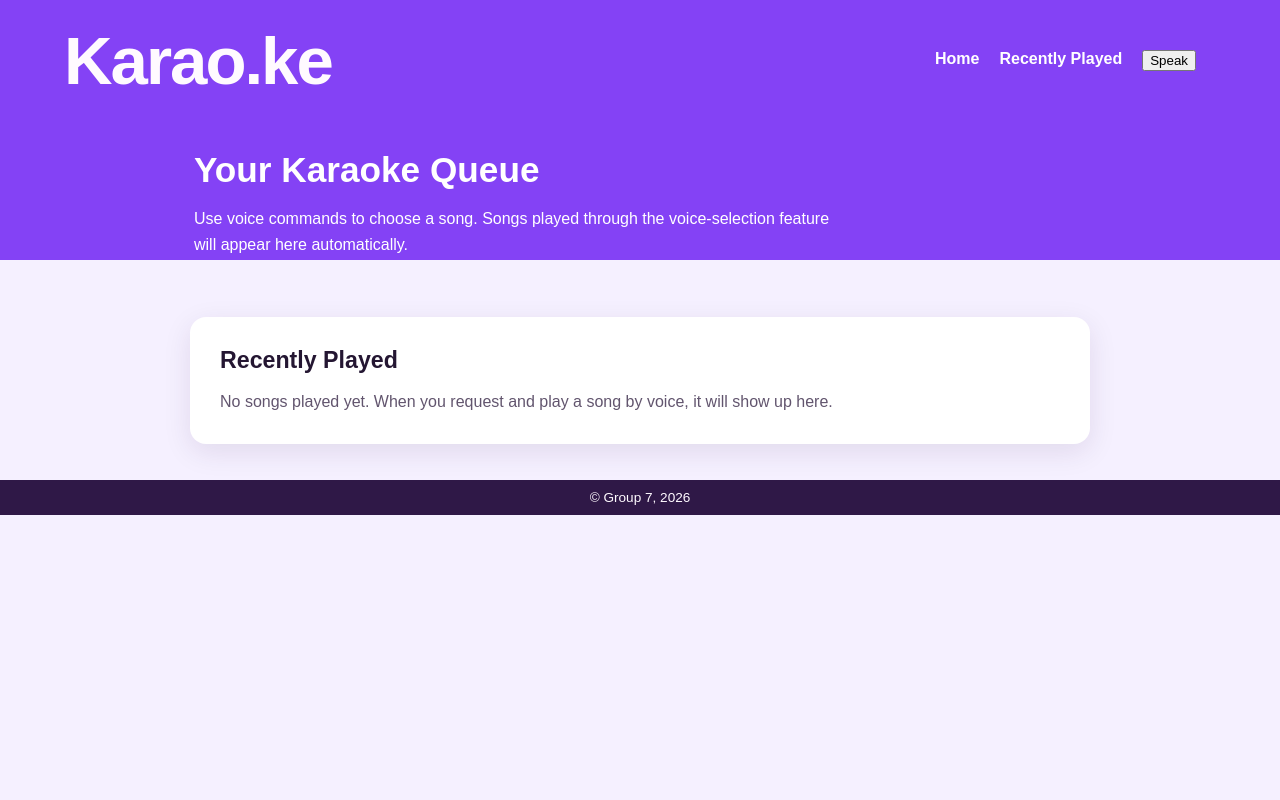
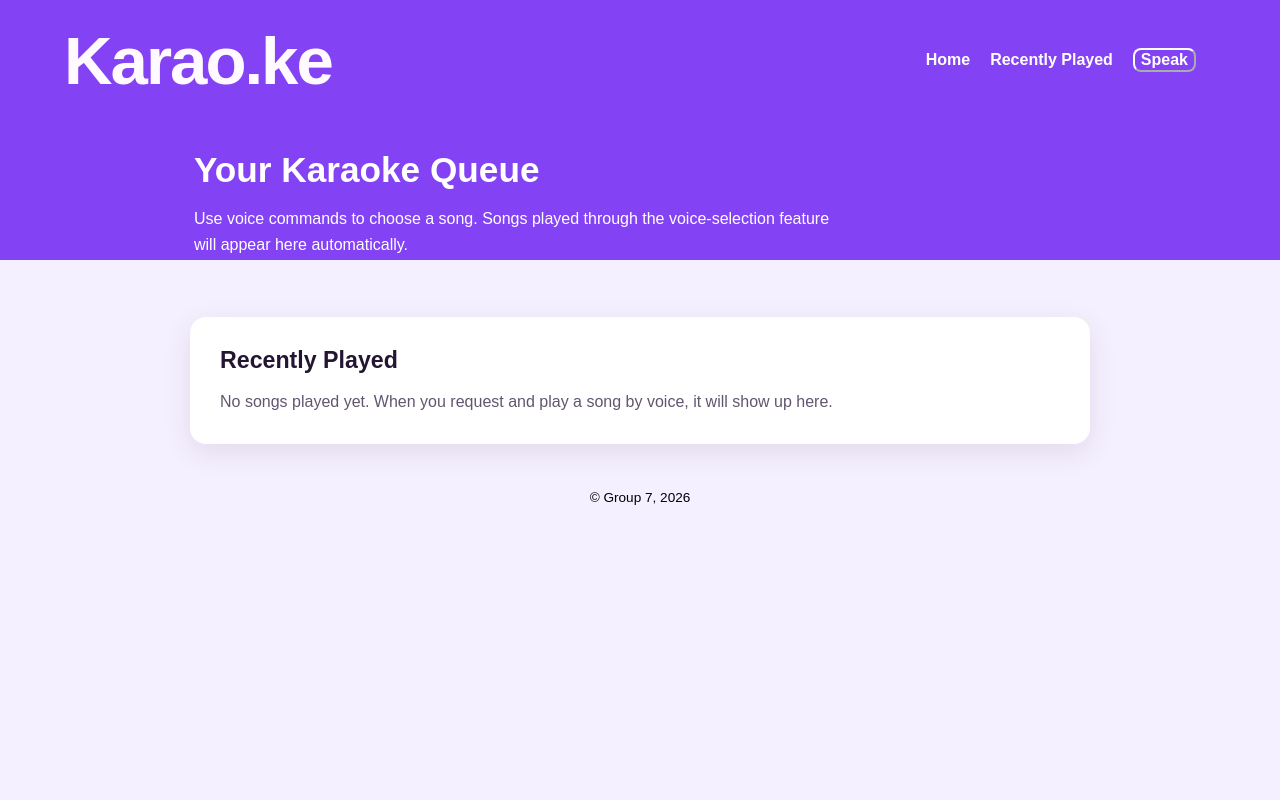
Before and after one commit to brewInstallMetroid/karao.ke, a Django app: page / in a window 1280 px wide. Run offline with Django 5.2, Linux system fonts and the light colour scheme.

Commit message:
Update style.css
Mild CSS changes (button and footer)

```diff
--- a/proj/karao/ke/static/css/style.css
+++ b/proj/karao/ke/static/css/style.css
@@ -5,9 +5,10 @@ body { margin: 0; font-family: Arial, Helvetica, sans-serif; color: #241632; bac
 .banner { min-height: 120px; width: 100%; display: flex; align-items: center; justify-content: space-between; gap: 24px; padding: 18px clamp(20px, 5vw, 64px); }
 .logo { color: #fffaff; text-decoration: none; }
 .logo h1 { margin: 0; font-size: clamp(2.5rem, 6vw, 4.2rem); letter-spacing: -2px; }
-.top-nav { display: flex; gap: 20px; flex-wrap: wrap; }
+.top-nav { display: flex; gap: 20px; flex-wrap: wrap; align-items: center; }
 .top-nav a { color: #fff; font-weight: 700; text-decoration: none; }
 .top-nav a:hover, .top-nav a:focus { text-decoration: underline; }
+.top-nav button {border-radius: 8px; font-size: 16px; font-weight: 700; background-color: #8442f5; color: #ffffff; border-color: #ffffff; }
 .page-content { width: min(900px, calc(100% - 32px)); margin: 20px auto 36px; }
 .welcome-card { color: white; padding: 10px 4px 24px; }
 .welcome-card h2 { font-size: clamp(1.6rem, 4vw, 2.2rem); margin: 0 0 10px; }
@@ -29,7 +30,7 @@ body { margin: 0; font-family: Arial, Helvetica, sans-serif; color: #241632; bac
 .message { border-radius: 8px; padding: 12px 15px; background: #fff; }
 .message.error { border-left: 4px solid #c62828; color: #8c1d1d; }
 .message.success { border-left: 4px solid #2e7d32; color: #205b24; }
-.footer { min-height: 35px; padding: 10px 12px; background: #2f1847; color: #fffaff; text-align: center; }
+.footer { min-height: 35px; padding: 10px 12px; color: #000000; text-align: center; }
 .footer p { margin: 0; font-size: .85rem; }
 @media (max-width: 600px) {
   .banner { align-items: flex-start; flex-direction: column; gap: 12px; }
```
